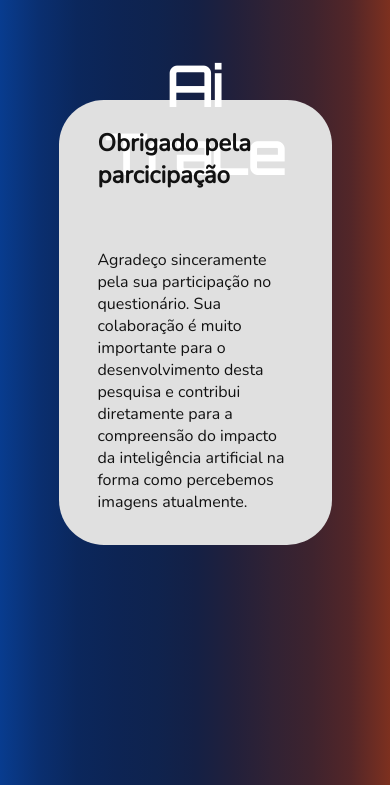
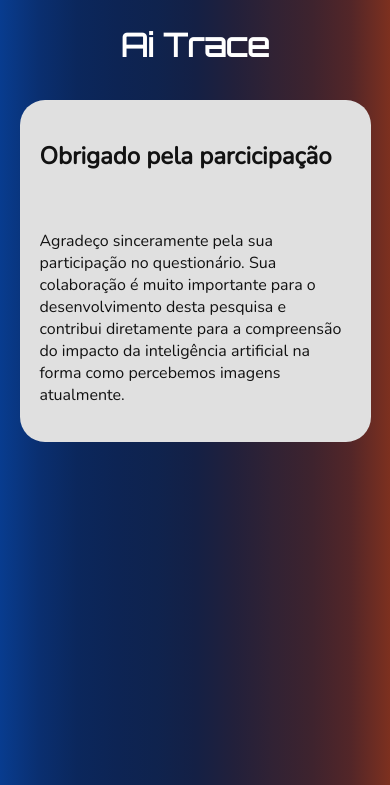
Before and after one commit to RodolfoHRE/Ai_Trace_poll, a Django app: page /voto/agradecimento in a window 390 px wide. Shown: the top 785 px of the page. Run offline with Django 5.2, Linux system fonts and the light colour scheme.

Commit message:
Mudanças de responsividade

```diff
--- a/ai_trace_poll/votos/static/css/style.css
+++ b/ai_trace_poll/votos/static/css/style.css
@@ -143,3 +143,92 @@ body .item-voto{
     font-family: 'Nunito', sans-serif;
     color: #121212;
 }
+
+
+@media (max-width: 500px) {
+  .navbar {
+    padding: 8px 12px;
+  }
+
+
+  .logo-circle {
+    width: 45px;
+    height: 45px;
+  }
+
+  .nome {
+    text-align: center;
+    font-size: 1.0rem;
+    line-height: 1;
+
+  }
+
+  .botao-container {
+    align-items: center;
+  }
+
+  body .container {
+    margin: 20px 5%;
+    padding: 20px;
+    border-radius: 25px;
+  }
+
+
+  .item-voto {
+    font-size: 0.9rem;
+  }
+
+
+  /* Texto da pergunta */
+  .item-voto h2 {
+    font-size: 1rem;
+    text-align: center;
+    padding: 8px;
+    line-height: 1.3;
+  }
+
+  /* Imagem do questionário */
+  .imagem-questionario {
+    max-width: 90%;
+    margin: 12px auto;
+    border-radius: 8px;
+  }
+
+  /* Botões de resposta */
+  .item-voto span {
+    display: flex;
+    flex-direction: column;
+    gap: 10px;
+    width: 90%;
+    margin: 0 auto;
+    align-items: center;
+  }
+
+
+  /*modificar isso para deixar esse jeito como padrão */
+  .botao-resposta {
+    padding: 12px;
+    font-size: 1rem;
+    width: 100%;
+    border-radius: 12px;
+    color: white;
+    border: none;
+    cursor: pointer;
+  }
+
+  /* Botão lateral (finalizar) */
+  .botao-lateral {
+
+    width: 80%;
+    color: white;
+    font-size: 1rem;
+  }
+
+  /* Container geral */
+  .container {
+    margin: 5% 5%;
+    padding: 5%;
+    border-radius: 30px;
+  }
+
+}
--- a/ai_trace_poll/votos/templates/base.html
+++ b/ai_trace_poll/votos/templates/base.html
@@ -3,6 +3,7 @@
 <html lang="pt-BR">
 <head>
     <meta charset="UTF-8">
+    <meta name="viewport" content="width=device-width, initial-scale=1.0">
     <title>{% block title %}Ai Trace{% endblock %}</title>
     <link rel="stylesheet" href="{% static 'css/style.css' %}">
 </head>
```
